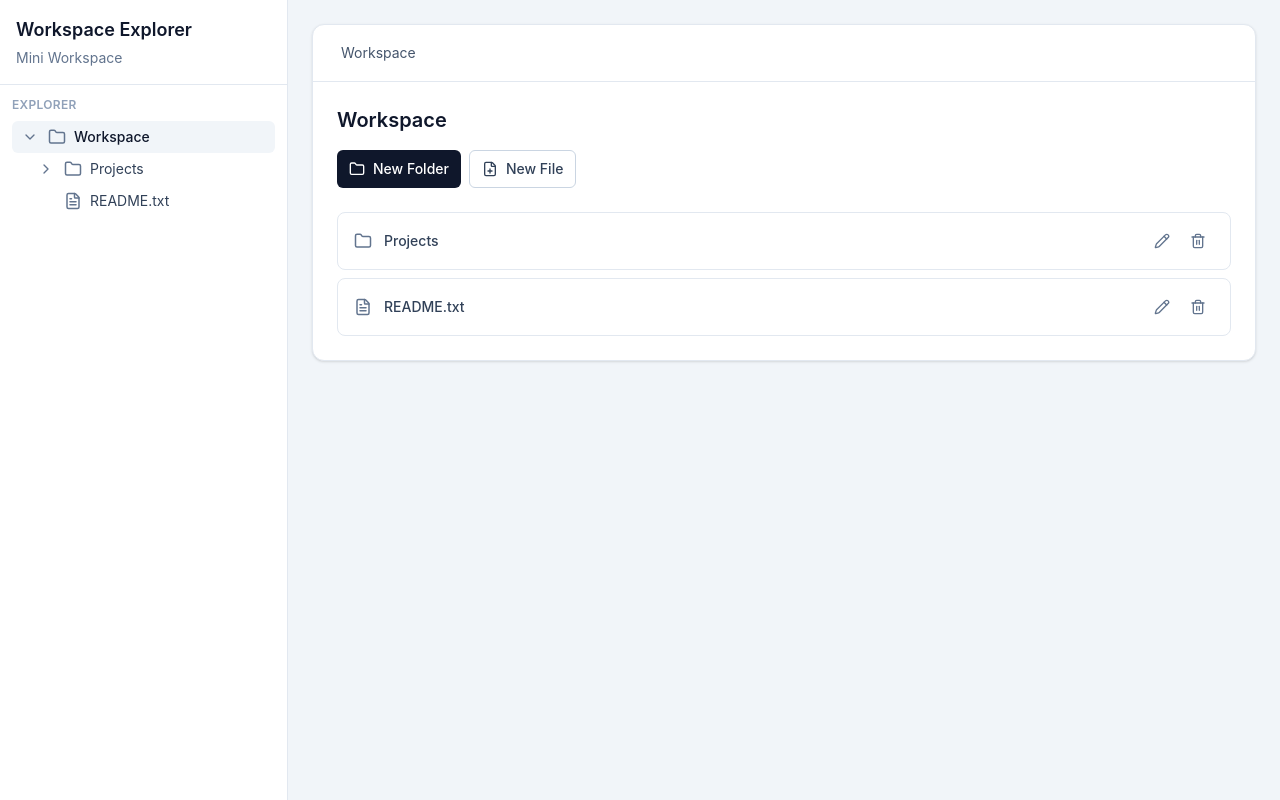
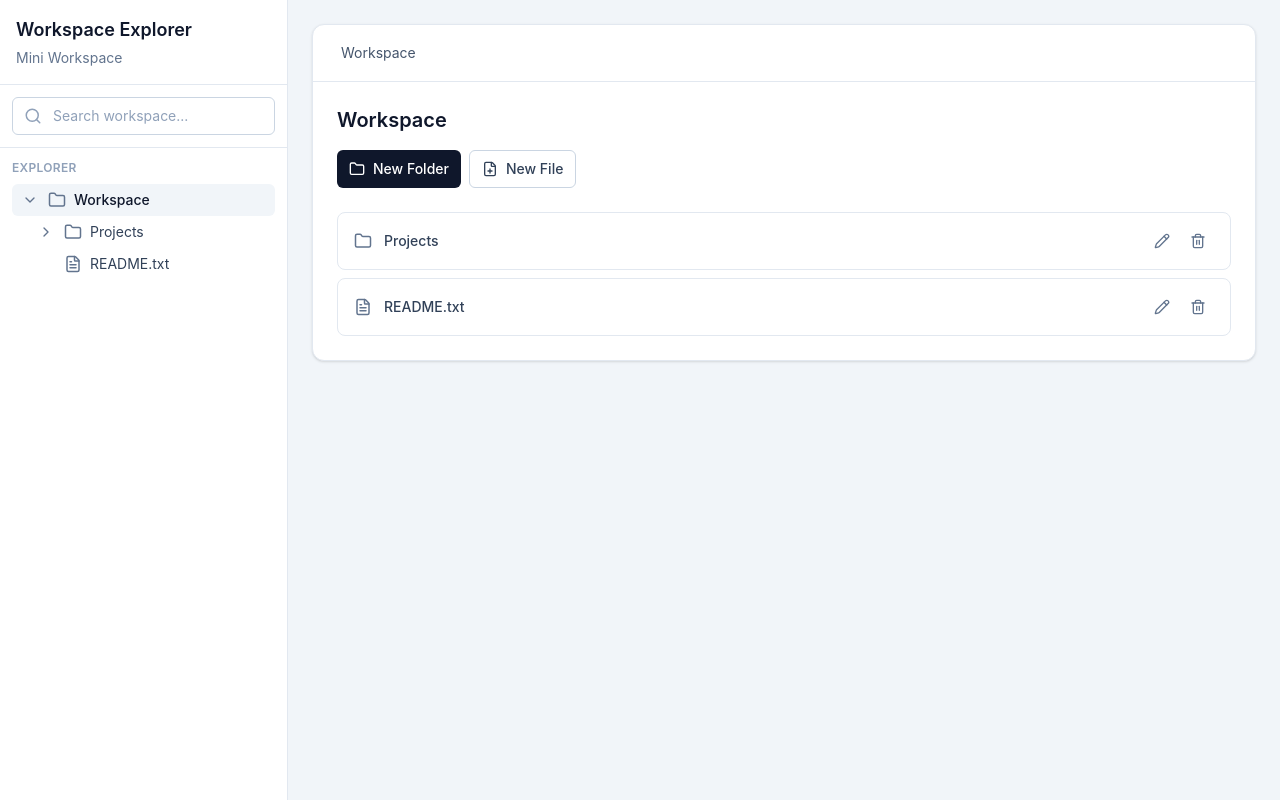
Before and after one commit to samia-oishi/mini-workspace-explorer, a React (Vite) app: page / in a window 1280 px wide. Built offline with nearby package versions, Linux system fonts and the light colour scheme.

Commit message:
moved search handling and sidebar to its file and works

```diff
--- a/src/App.tsx
+++ b/src/App.tsx
@@ -1,9 +1,15 @@
 import { useEffect, useState } from "react";
 import type { WorkspaceItem } from "./types/workspace";
-import FileTree from "./components/FileTree";
 import MainPanel from "./components/MainPanel";
-import { createId, deleteItemAndNestedItems } from "./utils/workspace";
-import { loadWorkspace, saveWorkspace } from "./utils/storage";
+import {
+  createId,
+  deleteItemAndNestedItems,
+} from "./utils/workspace";
+import {
+  loadWorkspace,
+  saveWorkspace,
+} from "./utils/storage";
+import SideBar from "./components/SideBar";
 
 const initialWorkspace: WorkspaceItem[] = [
   {
@@ -41,27 +47,36 @@ const initialWorkspace: WorkspaceItem[] = [
 ];
 
 function App() {
+  const [searchQuery, setSearchQuery] = useState("");
+
   const [items, setItems] = useState<WorkspaceItem[]>(
     () => loadWorkspace() ?? initialWorkspace,
   );
 
-  const [selectedFolderId, setSelectedFolderId] = useState("root");
+  const [selectedFolderId, setSelectedFolderId] =
+    useState("root");
+
+  const [expandedFolderIds, setExpandedFolderIds] =
+    useState<Set<string>>(
+      new Set(["root"]),
+    );
+
+  const [selectedFileId, setSelectedFileId] =
+    useState<string | null>(null);
 
   useEffect(() => {
     saveWorkspace(items);
   }, [items]);
-  /* left panel file toggles stuff ..selected folder handling can be reused for both panels*/
-  const [expandedFolderIds, setExpandedFolderIds] = useState<Set<string>>(
-    new Set(["root"]),
-  );
-  const [selectedFileId, setSelectedFileId] = useState<string | null>(null);
+
   const handleSelectFolder = (id: string) => {
     setSelectedFolderId(id);
     setSelectedFileId(null);
   };
+
   const handleOpenFile = (id: string) => {
     setSelectedFileId(id);
   };
+
   const handleToggleFolder = (id: string) => {
     setExpandedFolderIds((current) => {
       const next = new Set(current);
@@ -75,14 +90,16 @@ function App() {
       return next;
     });
   };
-  /* main panel stuff */
 
   const handleNavigate = (id: string) => {
     setSelectedFolderId(id);
     setSelectedFileId(null);
   };
+
   const handleCreateFolder = () => {
-    const name = window.prompt("Enter folder name:");
+    const name = window.prompt(
+      "Enter folder name:",
+    );
 
     if (!name) {
       return;
@@ -101,10 +118,16 @@ function App() {
       parentId: selectedFolderId,
     };
 
-    setItems((currentItems) => [...currentItems, newFolder]);
+    setItems((currentItems) => [
+      ...currentItems,
+      newFolder,
+    ]);
   };
+
   const handleCreateFile = () => {
-    const name = window.prompt("Enter file name:");
+    const name = window.prompt(
+      "Enter file name:",
+    );
 
     if (!name) {
       return;
@@ -124,16 +147,26 @@ function App() {
       content: "",
     };
 
-    setItems((currentItems) => [...currentItems, newFile]);
+    setItems((currentItems) => [
+      ...currentItems,
+      newFile,
+    ]);
   };
+
   const handleRenameItem = (itemId: string) => {
-    const item = items.find((currentItem) => currentItem.id === itemId);
+    const item = items.find(
+      (currentItem) =>
+        currentItem.id === itemId,
+    );
 
     if (!item) {
       return;
     }
 
-    const name = window.prompt("Enter new name:", item.name);
+    const name = window.prompt(
+      "Enter new name:",
+      item.name,
+    );
 
     if (!name) {
       return;
@@ -156,30 +189,47 @@ function App() {
       ),
     );
   };
+
   const handleDeleteItem = (itemId: string) => {
-    const item = items.find((currentItem) => currentItem.id === itemId);
+    const item = items.find(
+      (currentItem) =>
+        currentItem.id === itemId,
+    );
 
     if (!item) {
       return;
     }
 
-    const confirmed = window.confirm(`Delete "${item.name}"?`);
+    const confirmed = window.confirm(
+      `Delete "${item.name}"?`,
+    );
 
     if (!confirmed) {
       return;
     }
 
-    setItems((currentItems) => deleteItemAndNestedItems(currentItems, itemId));
+    setItems((currentItems) =>
+      deleteItemAndNestedItems(
+        currentItems,
+        itemId,
+      ),
+    );
 
     if (selectedFolderId === itemId) {
-      setSelectedFolderId(item.parentId ?? "root");
+      setSelectedFolderId(
+        item.parentId ?? "root",
+      );
     }
 
     if (selectedFileId === itemId) {
       setSelectedFileId(null);
     }
   };
-  const handleSaveFile = (fileId: string, content: string) => {
+
+  const handleSaveFile = (
+    fileId: string,
+    content: string,
+  ) => {
     setItems((currentItems) =>
       currentItems.map((item) =>
         item.id === fileId
@@ -191,30 +241,19 @@ function App() {
       ),
     );
   };
+
   return (
     <div className="flex h-screen bg-slate-100 text-slate-900">
-      <aside className="w-72 border-r border-slate-200 bg-white">
-        <div className="border-b border-slate-200 px-4 py-4">
-          <h1 className="text-lg font-semibold">Workspace Explorer</h1>
-
-          <p className="mt-1 text-sm text-slate-500">Mini Workspace</p>
-        </div>
-
-        <div className="p-3">
-          <p className="mb-2 text-xs font-semibold uppercase tracking-wide text-slate-400">
-            Explorer
-          </p>
-
-          <FileTree
+      <SideBar
         items={items}
         selectedFolderId={selectedFolderId}
         expandedFolderIds={expandedFolderIds}
+        searchQuery={searchQuery}
+        onSearchChange={setSearchQuery}
         onSelectFolder={handleSelectFolder}
         onOpenFile={handleOpenFile}
         onToggleFolder={handleToggleFolder}
       />
-        </div>
-      </aside>
 
       <MainPanel
         items={items}
--- a/src/components/SearchBar.tsx
+++ b/src/components/SearchBar.tsx
@@ -0,0 +1,43 @@
+import { Search, X } from "lucide-react";
+
+interface SearchBarProps {
+  value: string;
+  onChange: (value: string) => void;
+}
+
+function SearchBar({
+  value,
+  onChange,
+}: SearchBarProps) {
+  return (
+    <div className="relative">
+      <Search
+        size={18}
+        className="absolute left-3 top-1/2 -translate-y-1/2 text-slate-400"
+      />
+
+      <input
+        type="text"
+        value={value}
+        onChange={(event) => {
+          onChange(event.target.value);
+        }}
+        placeholder="Search workspace..."
+        className="w-full rounded-md border border-slate-300 bg-white py-2 pl-10 pr-10 text-sm text-slate-800 outline-none placeholder:text-slate-400 focus:border-slate-400"
+      />
+
+      {value && (
+        <button
+          type="button"
+          onClick={() => onChange("")}
+          className="absolute right-2 top-1/2 flex h-7 w-7 -translate-y-1/2 items-center justify-center rounded text-slate-400 hover:bg-slate-100 hover:text-slate-700"
+          title="Clear search"
+        >
+          <X size={16} />
+        </button>
+      )}
+    </div>
+  );
+}
+
+export default SearchBar;
--- a/src/components/SearchResults.tsx
+++ b/src/components/SearchResults.tsx
@@ -0,0 +1,55 @@
+import type { WorkspaceItem } from "../types/workspace";
+import { FileText, Folder } from "lucide-react";
+
+interface SearchResultsProps {
+  results: WorkspaceItem[];
+  onSelectFolder: (id: string) => void;
+  onOpenFile: (id: string) => void;
+}
+
+function SearchResults({
+  results,
+  onSelectFolder,
+  onOpenFile,
+}: SearchResultsProps) {
+  if (results.length === 0) {
+    return (
+      <p className="px-2 py-3 text-sm text-slate-500">
+        No results found.
+      </p>
+    );
+  }
+
+  return (
+    <div className="space-y-1">
+      {results.map((item) => (
+        <button
+          key={item.id}
+          type="button"
+          onClick={() => {
+            if (item.type === "folder") {
+              onSelectFolder(item.id);
+            } else {
+              onOpenFile(item.id);
+            }
+          }}
+          className="flex w-full items-center gap-2 rounded-md px-2 py-2 text-left text-sm text-slate-700 hover:bg-slate-100"
+        >
+          <span className="shrink-0 text-slate-500">
+            {item.type === "folder" ? (
+              <Folder size={17} />
+            ) : (
+              <FileText size={17} />
+            )}
+          </span>
+
+          <span className="truncate">
+            {item.name}
+          </span>
+        </button>
+      ))}
+    </div>
+  );
+}
+
+export default SearchResults;
--- /dev/null
+++ b/src/components/SideBar.tsx
@@ -0,0 +1,88 @@
+import type { WorkspaceItem } from "../types/workspace";
+import FileTree from "./FileTree";
+import SearchBar from "./SearchBar";
+import SearchResults from "./SearchResults";
+
+interface SideBarProps {
+  items: WorkspaceItem[];
+  selectedFolderId: string | null;
+  expandedFolderIds: Set<string>;
+  searchQuery: string;
+  onSearchChange: (value: string) => void;
+  onSelectFolder: (id: string) => void;
+  onOpenFile: (id: string) => void;
+  onToggleFolder: (id: string) => void;
+}
+
+function SideBar({
+  items,
+  selectedFolderId,
+  expandedFolderIds,
+  searchQuery,
+  onSearchChange,
+  onSelectFolder,
+  onOpenFile,
+  onToggleFolder,
+}: SideBarProps) {
+  const normalizedQuery = searchQuery.trim().toLowerCase();
+
+  const searchResults = normalizedQuery
+    ? items.filter((item) =>
+        item.name
+          .toLowerCase()
+          .includes(normalizedQuery),
+      )
+    : [];
+
+  return (
+    <aside className="w-72 border-r border-slate-200 bg-white">
+      <div className="border-b border-slate-200 px-4 py-4">
+        <h1 className="text-lg font-semibold">
+          Workspace Explorer
+        </h1>
+
+        <p className="mt-1 text-sm text-slate-500">
+          Mini Workspace
+        </p>
+      </div>
+
+      <div className="border-b border-slate-200 p-3">
+        <SearchBar
+          value={searchQuery}
+          onChange={onSearchChange}
+        />
+      </div>
+
+      {normalizedQuery ? (
+        <div className="p-3">
+          <p className="mb-2 text-xs font-semibold uppercase tracking-wide text-slate-400">
+            Search Results
+          </p>
+
+          <SearchResults
+            results={searchResults}
+            onSelectFolder={onSelectFolder}
+            onOpenFile={onOpenFile}
+          />
+        </div>
+      ) : (
+        <div className="p-3">
+          <p className="mb-2 text-xs font-semibold uppercase tracking-wide text-slate-400">
+            Explorer
+          </p>
+
+          <FileTree
+            items={items}
+            selectedFolderId={selectedFolderId}
+            expandedFolderIds={expandedFolderIds}
+            onSelectFolder={onSelectFolder}
+            onOpenFile={onOpenFile}
+            onToggleFolder={onToggleFolder}
+          />
+        </div>
+      )}
+    </aside>
+  );
+}
+
+export default SideBar;
```
Lines whose indentation alone changed are shown as unchanged.
